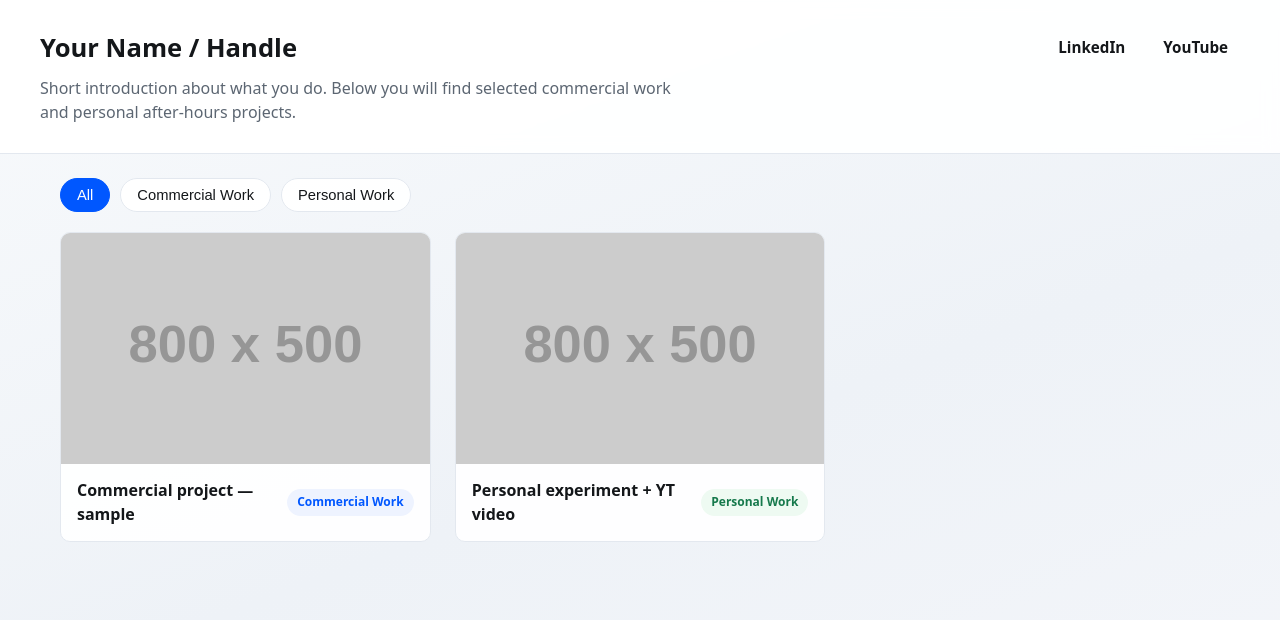
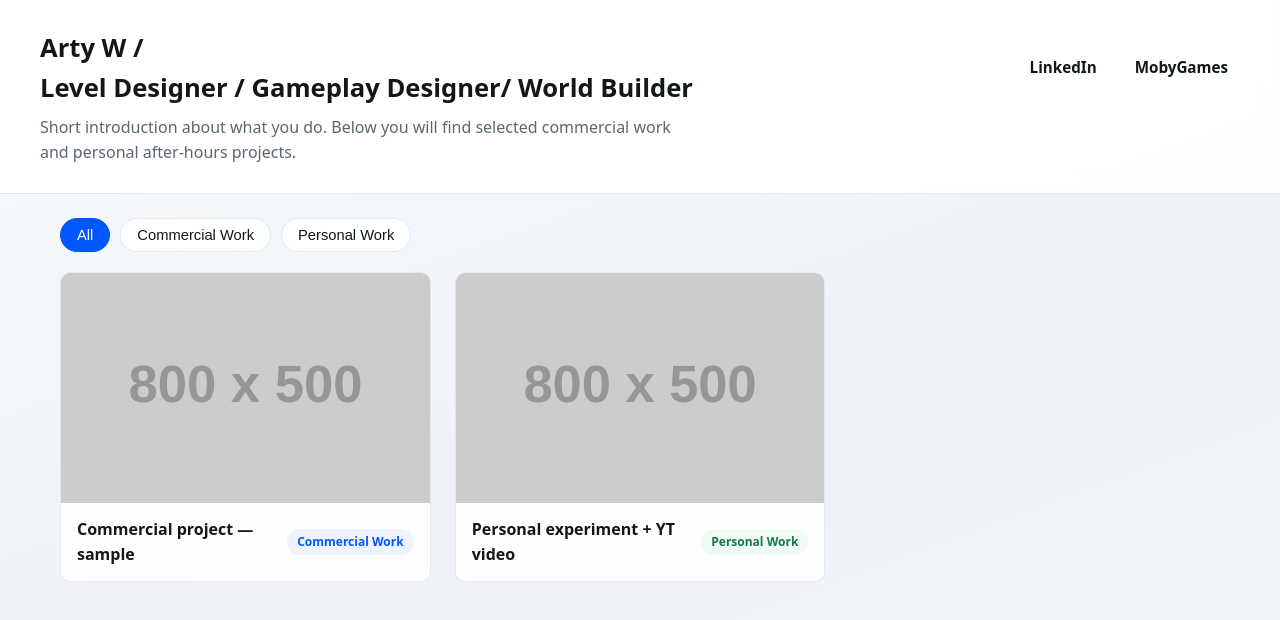
Before and after one commit to artyld/artyld.github.io, a plain HTML site: page index.html in a window 1280 px wide. Drawn offline with Linux system fonts and the light colour scheme; placeholder pictures from the web are drawn by us.

Commit message:
Update header with new name and links

```diff
--- a/index.html
+++ b/index.html
@@ -10,10 +10,11 @@
   <header>
     <div class="container">
       <div class="top-bar">
-        <h1>Your Name / Handle</h1>
+        <h1>Arty W / <br>
+          Level Designer / Gameplay Designer/ World Builder</h1>
         <nav class="nav-links" aria-label="External links">
-          <a href="https://www.linkedin.com/" target="_blank" rel="noopener noreferrer">LinkedIn</a>
-          <a href="https://www.youtube.com/" target="_blank" rel="noopener noreferrer">YouTube</a>
+          <a href="https://www.linkedin.com/in/arty123/" target="_blank" rel="noopener noreferrer">LinkedIn</a>
+          <a href="https://www.mobygames.com/person/754339/artur-wiechiec/credits/" target="_blank" rel="noopener noreferrer">MobyGames</a>
         </nav>
       </div>
       <p class="bio">
```
